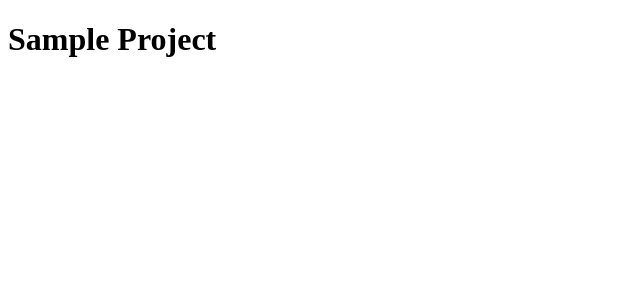
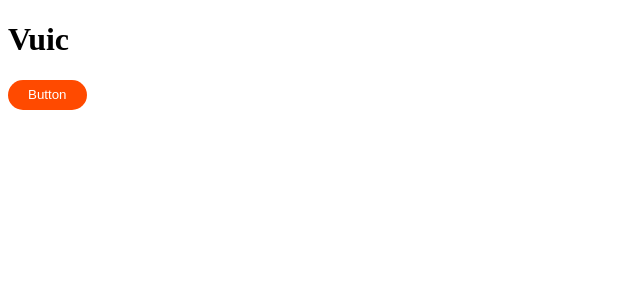
Before and after one commit to vuico/vuic, a Vue app: page / in a window 1280 px wide. Shown: the top 300 px of the page, without its empty margins (0-640 px from the left). Built offline with nearby package versions, Linux system fonts and the light colour scheme.

Commit message:
Better typescript support

```diff
--- a/package.json
+++ b/package.json
@@ -31,8 +31,8 @@
     "docs:preview": "histoire preview"
   },
   "dependencies": {
-    "vue": "^3.2.37",
-    "pinia": "^2.0.22"
+    "pinia": "^2.0.22",
+    "vue": "^3.2.37"
   },
   "devDependencies": {
     "@histoire/plugin-vue": "^0.10.7",
@@ -41,6 +41,7 @@
     "sass": "^1.55.0",
     "typescript": "^4.6.4",
     "vite": "^3.1.0",
+    "vite-plugin-checker": "^0.5.1",
     "vue-tsc": "^0.40.4"
   }
 }
--- a/src/App.vue
+++ b/src/App.vue
@@ -1,3 +1,16 @@
+<script lang="ts" setup>
+import Button from "@/components/Button/Button.vue";
+</script>
+
 <template>
-  <h1>Sample Project</h1>
+  <h1>Vuic</h1>
+  <Button variant="filled" color="orange">Button</Button>
 </template>
+
+<script lang="ts">
+export default {
+  components: {
+    Button,
+  },
+};
+</script>
--- a/src/components/Button/Button.vue
+++ b/src/components/Button/Button.vue
@@ -17,7 +17,7 @@ const props = withDefaults(defineProps<Props>(), {
       button: true,
       [`button--${props.variant}-${props.color}`]: true,
     }"
-    @click="onClick"
+    @click="props.onClick"
   >
     <slot />
   </button>
--- a/src/components/Input/Input.vue
+++ b/src/components/Input/Input.vue
@@ -17,7 +17,7 @@ const props = withDefaults(defineProps<Props>(), {
     class="input"
     :value="props.value"
     @change="props.onChange"
-    :placeholder="placeholder"
+    :placeholder="props.placeholder"
   />
 </template>
 
--- a/tsconfig.json
+++ b/tsconfig.json
@@ -11,7 +11,10 @@
     "isolatedModules": false,
     "esModuleInterop": true,
     "lib": ["ESNext", "DOM"],
-    "skipLibCheck": true
+    "skipLibCheck": true,
+    "paths": {
+      "@/*": ["./src/*"]
+    }
   },
   "include": [
     "env.d.ts",
--- a/vite.config.ts
+++ b/vite.config.ts
@@ -4,6 +4,7 @@ import path from "path";
 
 // plugins
 import Vue from "@vitejs/plugin-vue";
+import Checker from "vite-plugin-checker";
 
 // https://vitejs.dev/config/
 export default defineConfig({
@@ -30,5 +31,5 @@ export default defineConfig({
       },
     },
   },
-  plugins: [Vue()],
+  plugins: [Vue(), Checker({ typescript: true })],
 });
```
Also changed, not shown: 1 other file (tests, documents, lock files or other folders).
